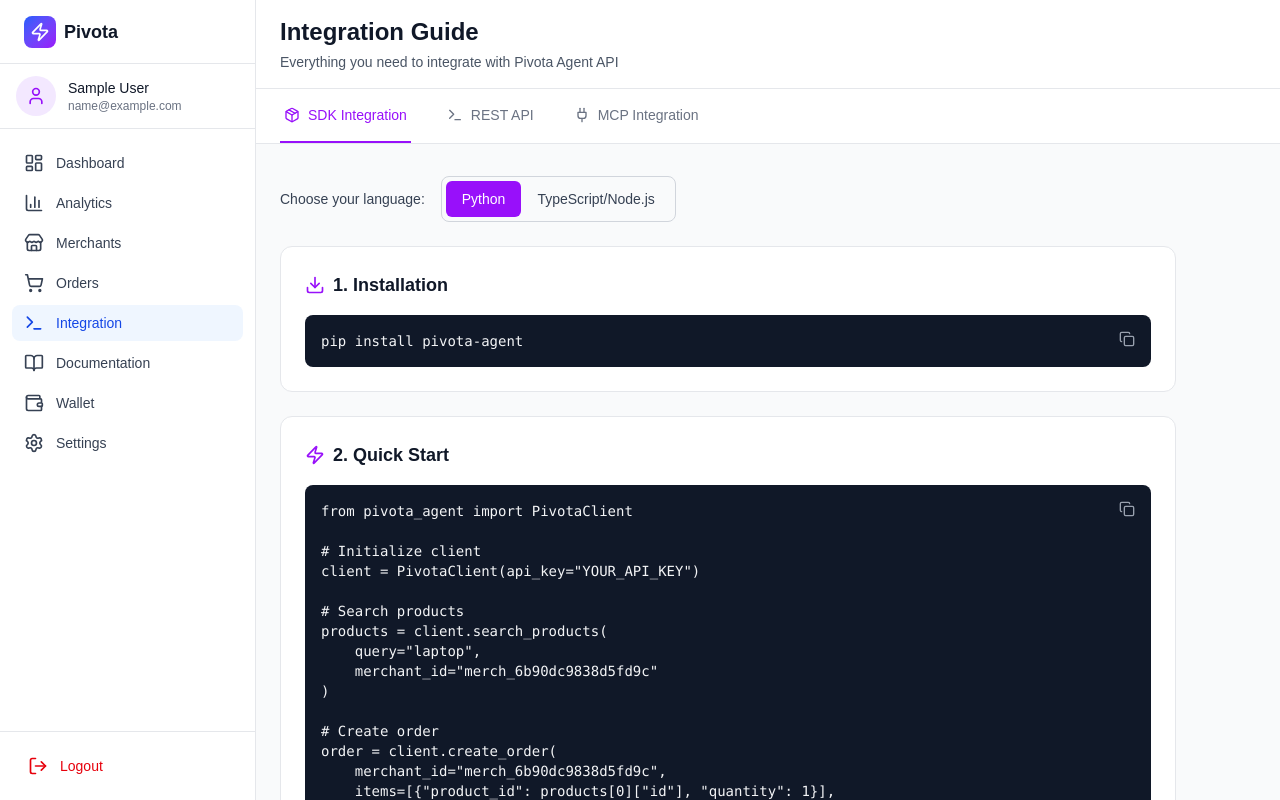
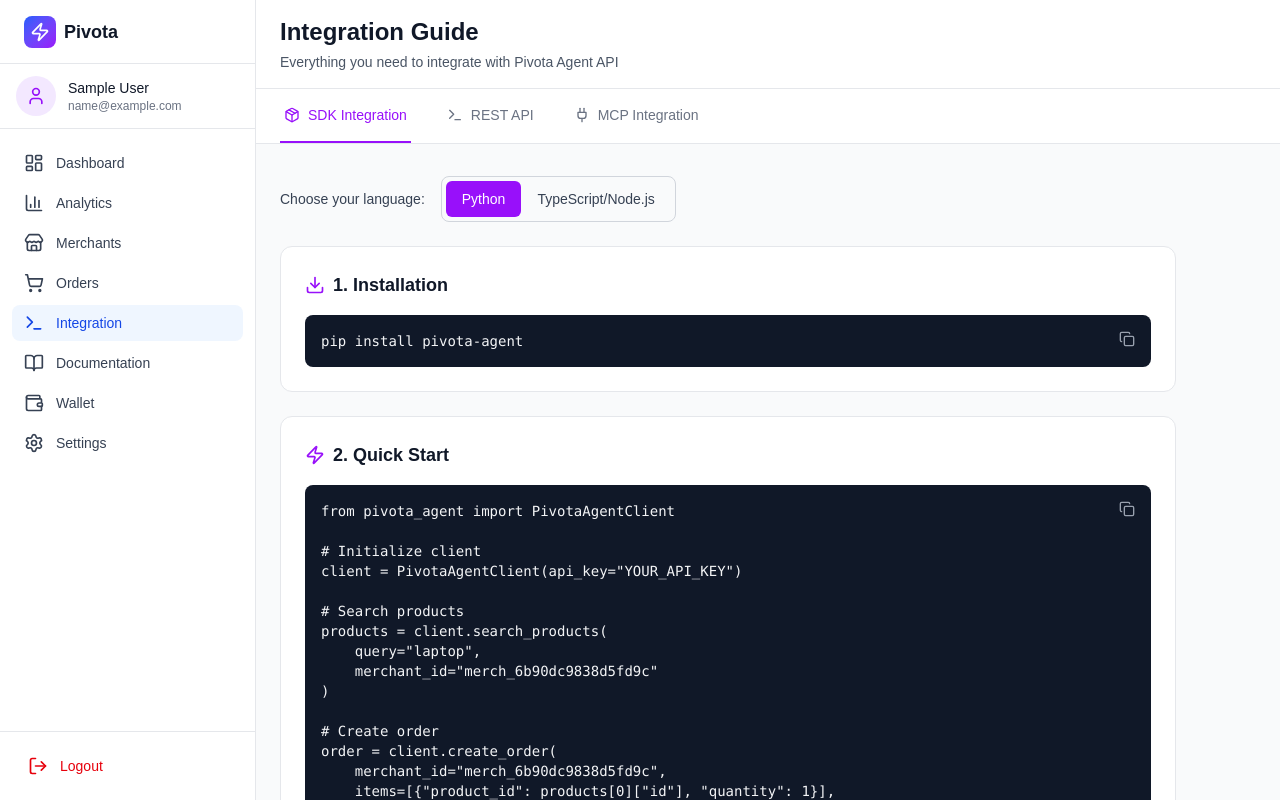
Before and after one commit to pengxu9-rgb/pivota-agents-portal, a Next.js app: page /integration in a window 1280 px wide. Built offline with nearby package versions, Linux system fonts and the light colour scheme; sample sign-in values are in the browser's storage.

Commit message:
fix: use correct SDK class name PivotaAgentClient

```diff
--- a/app/integration/page.tsx
+++ b/app/integration/page.tsx
@@ -22,10 +22,10 @@ import {
 const CODE_EXAMPLES = {
   python: {
     install: 'pip install pivota-agent',
-    quickstart: `from pivota_agent import PivotaClient
+    quickstart: `from pivota_agent import PivotaAgentClient
 
 # Initialize client
-client = PivotaClient(api_key="YOUR_API_KEY")
+client = PivotaAgentClient(api_key="YOUR_API_KEY")
 
 # Search products
 products = client.search_products(
@@ -41,9 +41,9 @@ order = client.create_order(
 )
 
 print(f"Order created: " + "{order['order_id']}")`,
-    full: `from pivota_agent import PivotaClient
+    full: `from pivota_agent import PivotaAgentClient
 
-client = PivotaClient(api_key="YOUR_API_KEY")
+client = PivotaAgentClient(api_key="YOUR_API_KEY")
 
 # 1. List available merchants
 merchants = client.list_merchants()
@@ -86,9 +86,9 @@ print(f"💰 Total: $" + "{order['total']}")`
   },
   typescript: {
     install: 'npm install pivota-agent',
-    quickstart: 'import { PivotaClient } from \'pivota-agent\';\n\n' +
+    quickstart: 'import { PivotaAgentClient } from \'pivota-agent\';\n\n' +
       '// Initialize client\n' +
-      'const client = new PivotaClient({\n' +
+      'const client = new PivotaAgentClient({\n' +
       '  apiKey: \'YOUR_API_KEY\'\n' +
       '});\n\n' +
       '// Search products\n' +
@@ -106,8 +106,8 @@ print(f"💰 Total: $" + "{order['total']}")`
       '  customerEmail: \'customer@example.com\'\n' +
       '});\n\n' +
       'console.log(`Order created: ${order.orderId}`);',
-    full: 'import { PivotaClient } from \'pivota-agent\';\n\n' +
-      'const client = new PivotaClient({\n' +
+    full: 'import { PivotaAgentClient } from \'pivota-agent\';\n\n' +
+      'const client = new PivotaAgentClient({\n' +
       '  apiKey: \'YOUR_API_KEY\'\n' +
       '});\n\n' +
       'async function main() {\n' +
```
